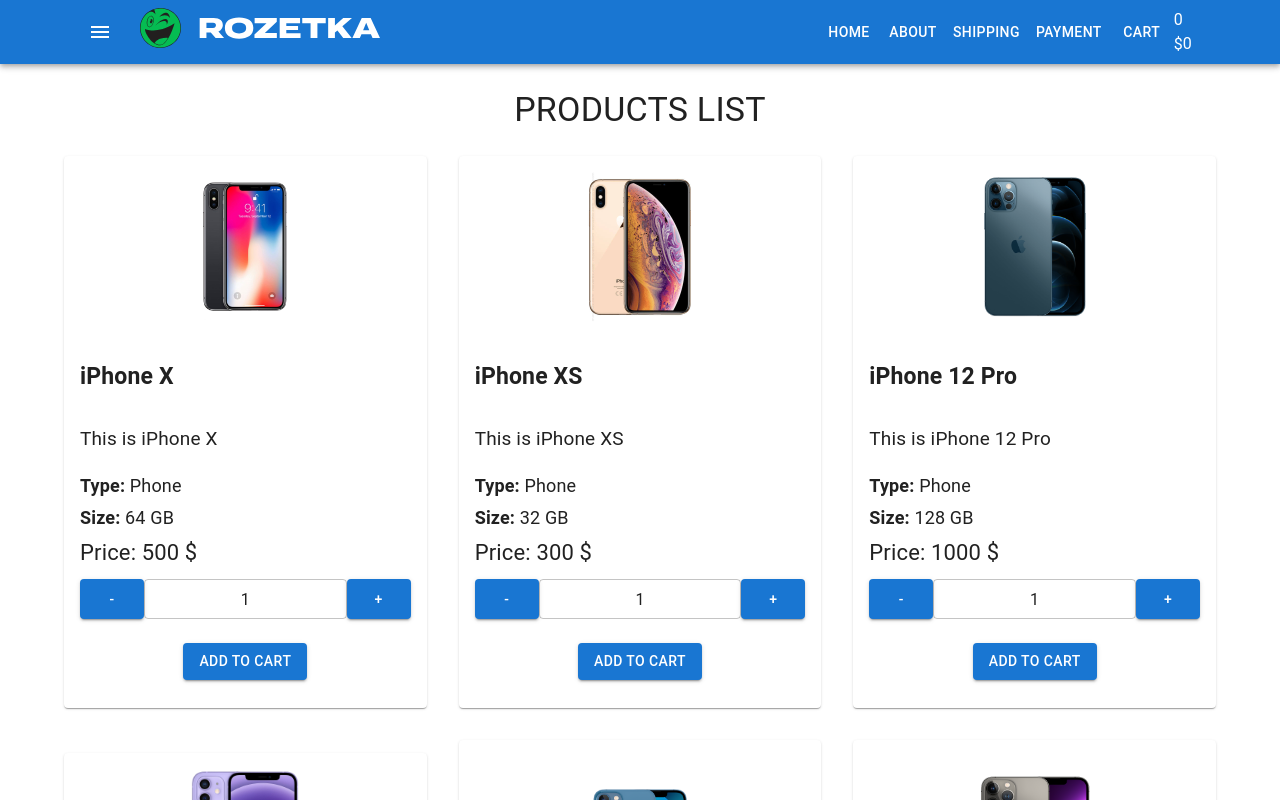
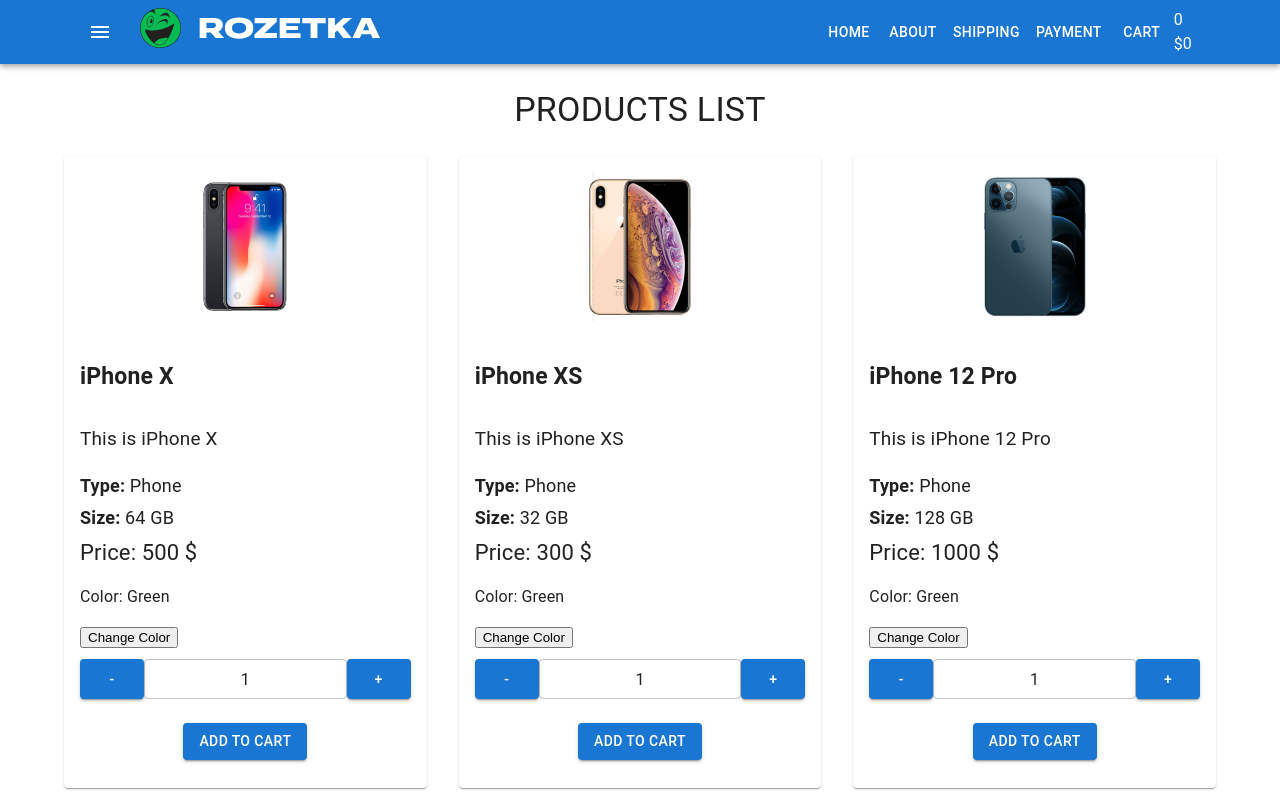
Before and after one commit to LevVaschenko/fake-shop, a React (Create React App) app: page / in a window 1280 px wide. Shown: the top 800 px of the page. Built offline with nearby package versions, Linux system fonts and the light colour scheme.

Commit message:
add change color

```diff
--- a/src/components/Products/ProductListItem.tsx
+++ b/src/components/Products/ProductListItem.tsx
@@ -19,6 +19,7 @@
 
 type State = {
     count: number
+    color: string
 }
 
 class ProductListItem extends Component<Props, State> {
@@ -30,6 +31,7 @@
 
     state = {
         count: 1,
+        color: "Green",
     }
 
     onIncrementClick = () => {
@@ -42,6 +44,12 @@
         this.setState((prevState: State) => ({
             count: prevState.count - 1,
         }))
+    }
+
+    changeColor = () => {
+        this.setState({
+            color: "Red",
+        })
     }
 
     render() {
@@ -64,6 +72,10 @@
                         {size} GB
                     </div>
                     <div className="product-price">Price: {price} $</div>
+                    <div>
+                        <p>Color: {this.state.color}</p>
+                        <button onClick={this.changeColor}>Change Color</button>
+                    </div>
                     <div className="product-quantity">
                         <Button
                             variant="contained"
```
